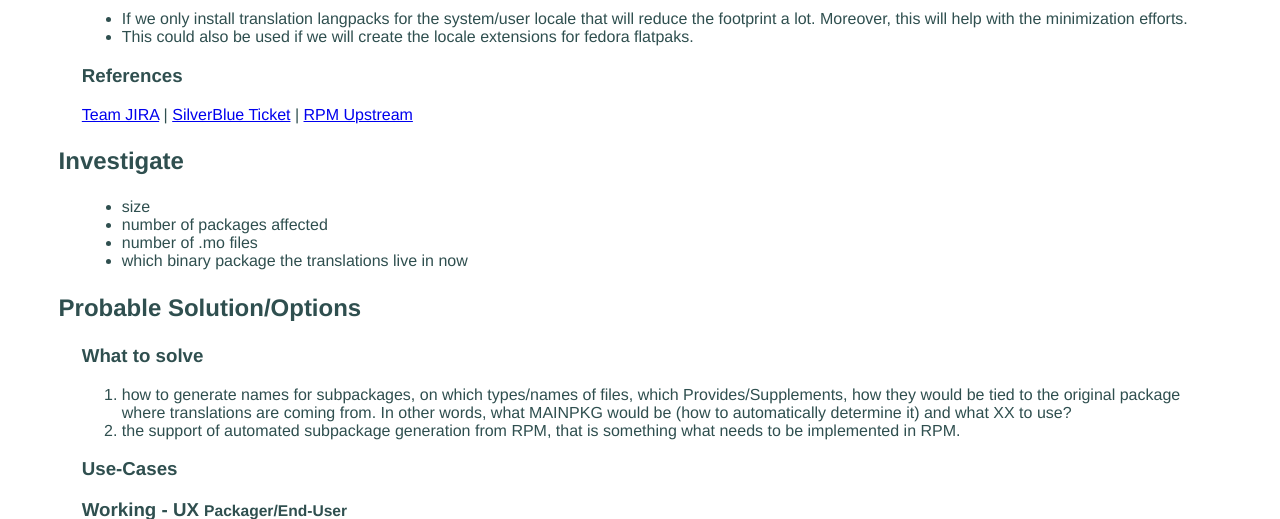
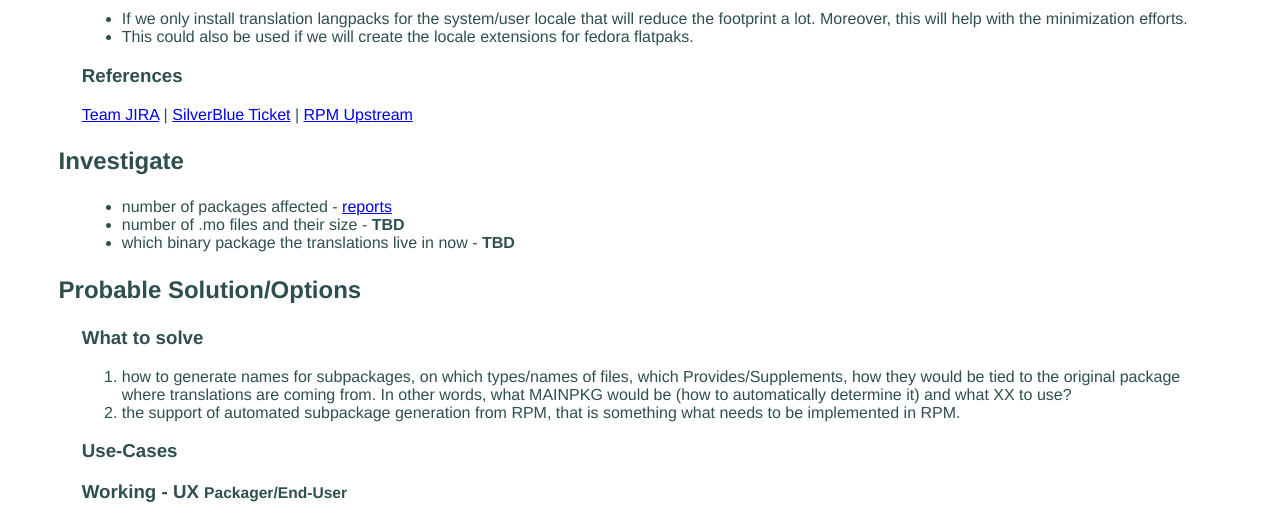
Before and after one commit to sundeep-anand/scope-i18n, a Django app: page / in a window 1280 px wide. Shown: the part 282-801 px from the top of the page. Run offline with Django 3.2, Linux system fonts and the light colour scheme.

Commit message:
reports page

```diff
--- a/web/templates/base.html
+++ b/web/templates/base.html
@@ -13,6 +13,9 @@
         .sub-content {
             margin: 2%;
         }
+        .pull-right {
+            float: right;
+        }
     </style>
     {% block style %}{% endblock %}
 </head>
--- a/web/templates/index.html
+++ b/web/templates/index.html
@@ -23,10 +23,9 @@
     <h2>Investigate</h2>
         <div class="sub-content">
             <ul>
-                <li>size</li>
-                <li>number of packages affected</li>
-                <li>number of .mo files</li>
-                <li>which binary package the translations live in now</li>
+                <li>number of packages affected - <a href="{% url 'reports' %}">reports</a></li>
+                <li>number of .mo files and their size - <strong>TBD</strong></li>
+                <li>which binary package the translations live in now - <strong>TBD</strong></li>
             </ul>
         </div>
     <h2>Probable Solution/Options</h2>
--- a/web/urls.py
+++ b/web/urls.py
@@ -17,9 +17,10 @@ from django.contrib import admin
 from django.urls import path
 from django.views.generic.base import TemplateView
 
-from .views import ReportsIndexPageView
+from .views import ReportsIndexPageView, SPECParseReportsView
 
 urlpatterns = [
     path('', ReportsIndexPageView.as_view(), name="index"),
+    path('reports', SPECParseReportsView.as_view(), name="reports"),
     path('admin/', admin.site.urls),
 ]
--- a/web/views.py
+++ b/web/views.py
@@ -1,10 +1,32 @@
 # Create your views here.
+import os
+
 from django.shortcuts import render
 from django.views.generic import (
     TemplateView, ListView, FormView, DetailView
 )
+from django.conf import settings
+
 
 
 class ReportsIndexPageView(TemplateView):
 
     template_name = "index.html"
+
+
+class SPECParseReportsView(TemplateView):
+
+    template_name = "reports.html"
+
+    def get_context_data(self, **kwargs):
+        context = super().get_context_data(**kwargs)
+        report_summary_file = os.path.join(settings.BASE_DIR, 'reports', 'parse-summary')
+        report_filter_file = os.path.join(settings.BASE_DIR, 'reports', 'parse-filter')
+
+        with open(report_summary_file) as summary:
+            context['summary'] = summary.readline()
+
+        with open(report_filter_file) as filtered_data:
+            context['filtered_data'] = filtered_data.readlines()
+
+        return context
```
Also changed, not shown: web/templates/reports.html (added, +41 -0 lines).
